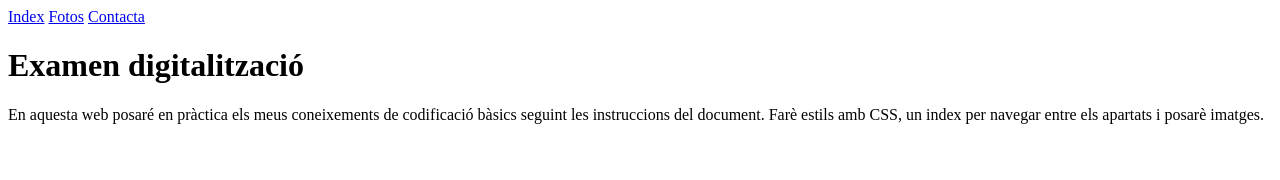
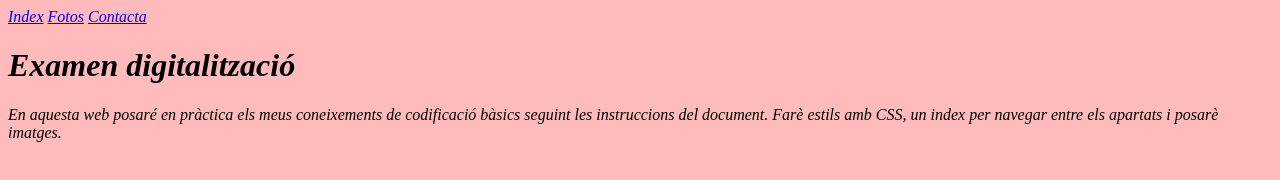
Before and after one commit to rlopezau/examen_digitalitzaci-_RAUL_LOPEZ_AUWERKERKEN, a plain HTML site: page index.html in a window 1280 px wide. Drawn offline with Linux system fonts and the light colour scheme.

Commit message:
commit styles

```diff
--- a/css/styles.css
+++ b/css/styles.css
@@ -0,0 +1,11 @@
+html{
+    font-style: italic;
+}
+
+.index{
+    background-color: rgb(255, 187, 187);
+}
+
+.menu{
+    flex-direction: column;
+}
--- a/index.html
+++ b/index.html
@@ -6,9 +6,9 @@
     <title>Examen</title>
     <link rel="stylesheet" href="css/styles.css">
 </head>
-<body>
+<body class="index">
     <header>
-        <div>
+        <div class="menu">
             <nav>
                 <a href="index.html">Index</a>
                 <a href="galeria.html">Fotos</a>
@@ -16,7 +16,7 @@
             </nav>
         </div>
     </header>
-<h1>Examen digitalització</h1>
-<p>En aquesta web posaré en pràctica els meus coneixements de codificació bàsics seguint les instruccions del document. Farè estils amb CSS, un index per navegar entre els apartats i posarè imatges. </p>
+    <h1>Examen digitalització</h1>
+    <p>En aquesta web posaré en pràctica els meus coneixements de codificació bàsics seguint les instruccions del document. Farè estils amb CSS, un index per navegar entre els apartats i posarè imatges. </p>
 </body>
 </html>
```
Also changed, not shown: contacte.html (+2 -2 lines), galeria.html (+2 -2 lines).
